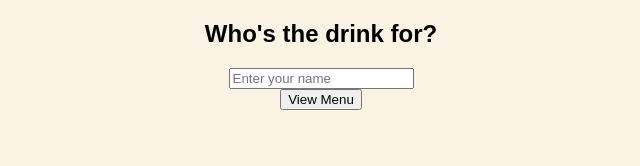
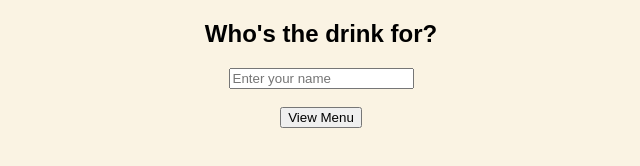
Before and after one commit to ayushukla20/DrinkOrderingApp, a plain HTML site: page index.html in a window 1280 px wide. Shown: the whole page, without its empty margins (319-959 px from the left). Drawn offline with Linux system fonts and the light colour scheme.

Commit message:
moved view menu button

```diff
--- a/index.html
+++ b/index.html
@@ -60,7 +60,7 @@
   <!-- Page 1: User Name Input -->
   <div id="page1" class="page active">
     <h2>Who's the drink for?</h2>
-    <input type="text" id="username" placeholder="Enter your name"><br>
+    <input type="text" id="username" placeholder="Enter your name"><br><br>
     <button onclick="goToMenu()">View Menu</button>
     <p id="name-error" style="color: red; display: none;">Please enter a name.</p>
   </div>
```
